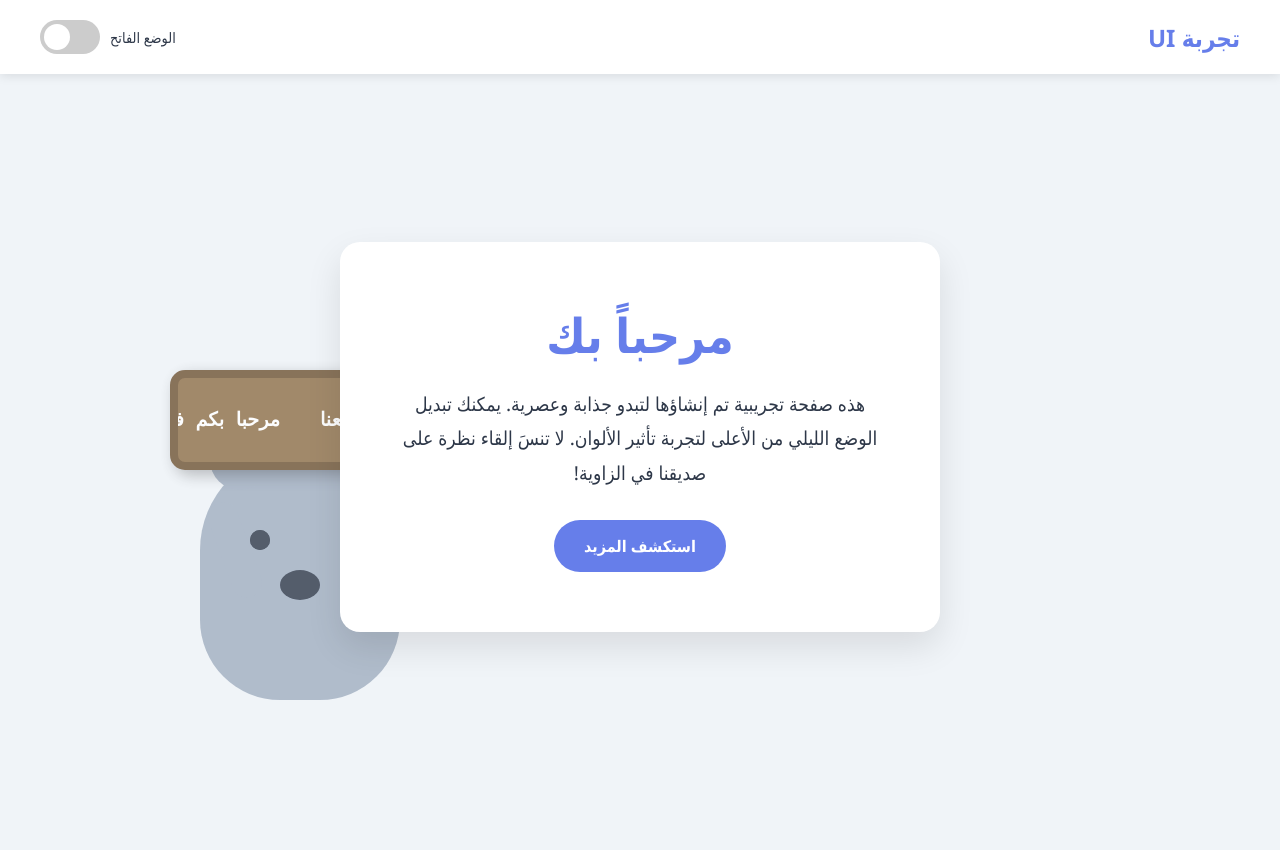
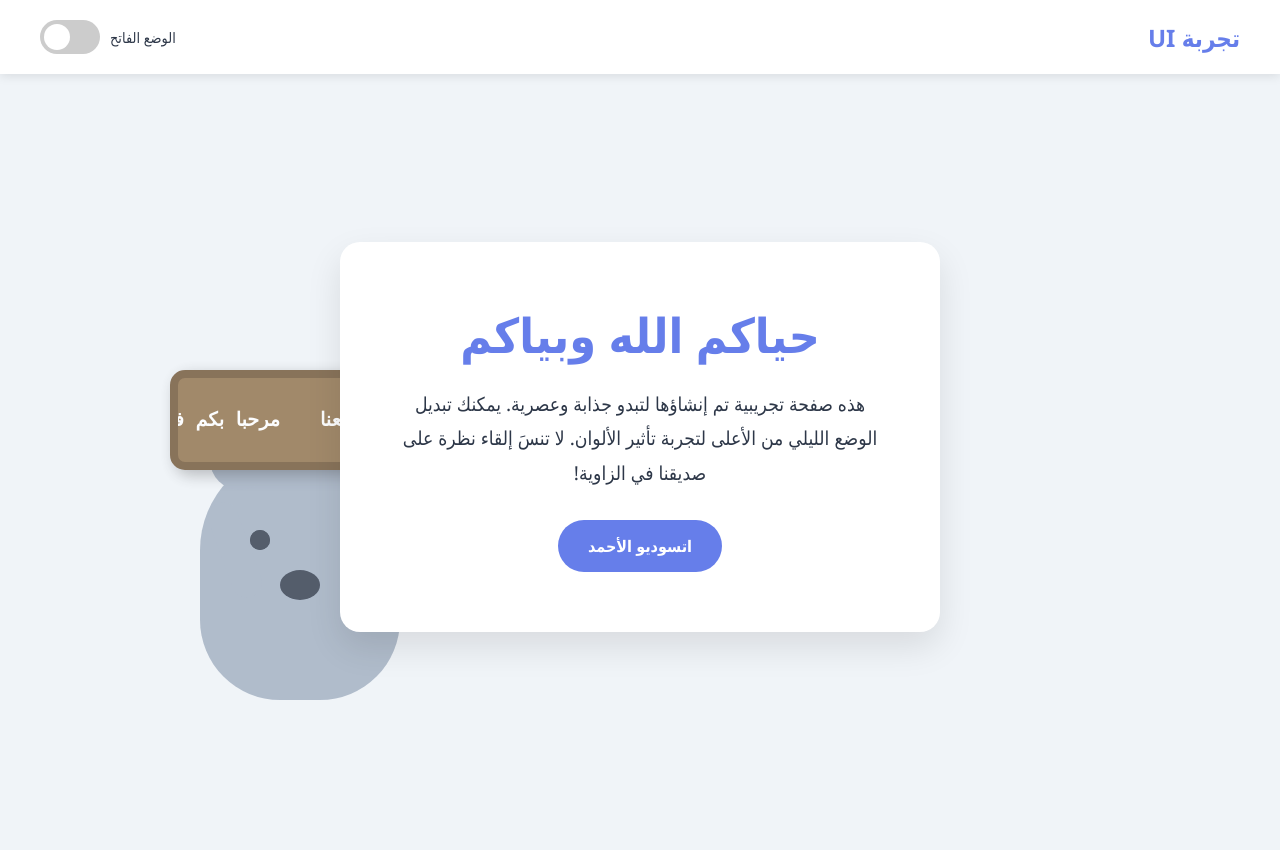
Before and after one commit to hmida23/hmida.github.io, a plain HTML site: page index.html in a window 1280 px wide. Drawn offline with Linux system fonts and the light colour scheme.

Commit message:
Update index.html

```diff
--- a/index.html
+++ b/index.html
@@ -309,9 +309,9 @@
 
     <main>
         <div class="hero-card">
-            <h1>مرحباً بك</h1>
+            <h1>حياكم الله وبياكم</h1>
             <p>هذه صفحة تجريبية تم إنشاؤها لتبدو جذابة وعصرية. يمكنك تبديل الوضع الليلي من الأعلى لتجربة تأثير الألوان. لا تنسَ إلقاء نظرة على صديقنا في الزاوية!</p>
-            <a href="#" class="btn">استكشف المزيد</a>
+            <a href="#" class="btn">اتسوديو الأحمد</a>
         </div>
     </main>
 
```
